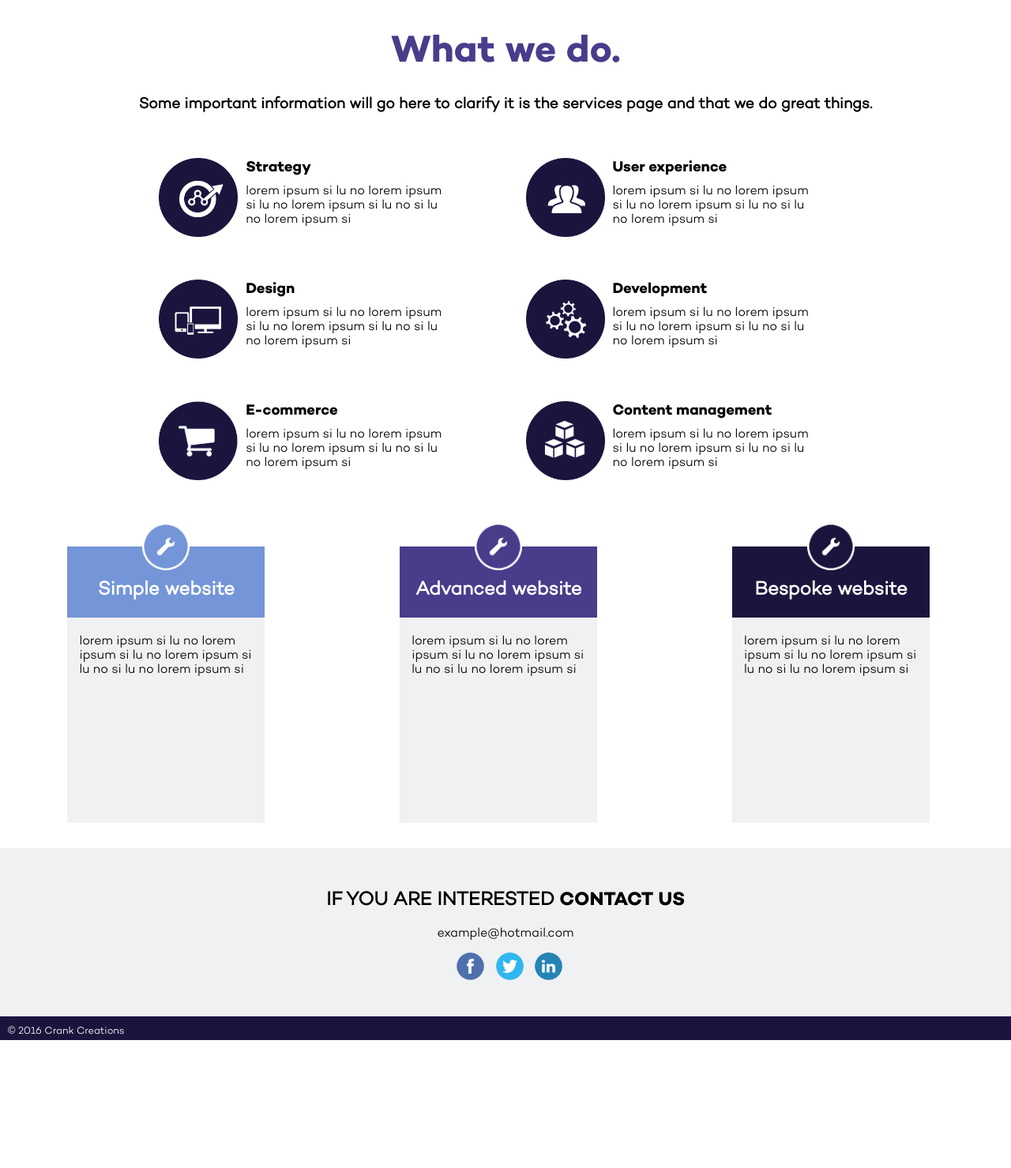
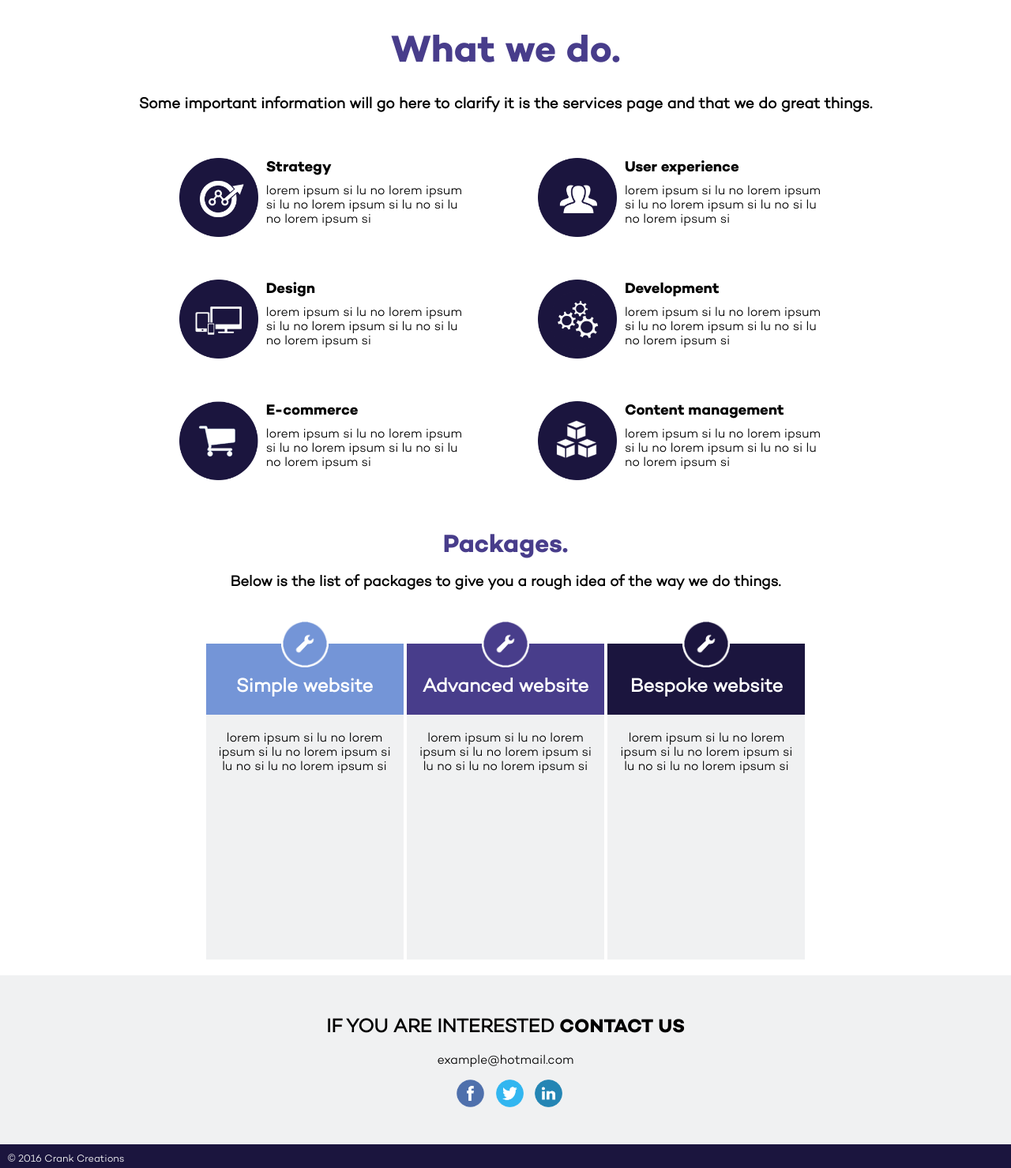
Before and after one commit to Tagern/Individual-Project, a PHP site: page /services.html in a window 1280 px wide. Shown: the part 232-1711 px from the top of the page at 79% size. Before the commit the page ends 1549 px from the top, so only its background shows below. Run offline with PHP 8.4, Linux system fonts and the light colour scheme; some libraries are stand-ins or nearby versions.

Commit message:
updated website and report

```diff
--- a/development/css/style.css
+++ b/development/css/style.css
@@ -36,7 +36,7 @@ body {
     padding: 0 8px 0 8px;
     text-decoration: none;
     color: black;
-    font-family: "camptonlight_demo"; }
+    font-family: "camptonlight_demo", Arial, Helvetica, sans-serif; }
 
 #line {
   box-shadow: 0px 1px 1px #bfbfbf;
@@ -122,14 +122,14 @@ body {
 .services-main h2 {
   font-size: 1.2em;
   text-align: center;
-  font-family: "camptonlight_demo";
+  font-family: "camptonlight_demo", Arial, Helvetica, sans-serif;
   padding: 0 5px 0 5px; }
 
 .service-page-services h3 {
   font-family: "camptonbold_demo";
   margin: 30px 0 0 120px; }
 .service-page-services p {
-  font-family: "camptonlight_demo";
+  font-family: "camptonlight_demo", Arial, Helvetica, sans-serif;
   width: 250px;
   margin: 10px 0 0 120px; }
 .service-page-services img {
@@ -138,13 +138,23 @@ body {
   margin: 30px 0 0 10px; }
 
 .services-packages {
-  margin: 40px 0 0 0; }
+  margin: 40px 0 0 0;
+  text-align: center;
+  position: relative; }
+
+.package-title h2 {
+  font-size: 2em;
+  font-family: "camptonbold_demo";
+  color: #483d8b;
+  margin: 50px 0 0 0; }
+.package-title h3 {
+  font-family: "camptonlight_demo"; }
 
 .all-packages {
   position: relative;
-  height: 350px;
+  height: 400px;
   width: 250px;
-  margin: 0 auto;
+  margin: 50px 0 0 15%;
   background-color: #f0f1f2;
   z-index: 100; }
 
@@ -154,7 +164,7 @@ body {
   top: -30px;
   left: 95px; }
 #paid-package-1 h2 {
-  font-family: "camptonlight_demo";
+  font-family: "camptonlight_demo", Arial, Helvetica, sans-serif;
   font-size: 1.5em;
   text-align: center;
   background-color: #7495d7;
@@ -162,7 +172,7 @@ body {
   padding: 40px 0 0 0;
   color: white; }
 #paid-package-1 p {
-  font-family: "camptonlight_demo";
+  font-family: "camptonlight_demo", Arial, Helvetica, sans-serif;
   padding: 0 15px 0 15px; }
 
 #paid-package-2 img {
@@ -171,7 +181,7 @@ body {
   top: -30px;
   left: 95px; }
 #paid-package-2 h2 {
-  font-family: "camptonlight_demo";
+  font-family: "camptonlight_demo", Arial, Helvetica, sans-serif;
   font-size: 1.5em;
   text-align: center;
   background-color: #483d8b;
@@ -179,7 +189,7 @@ body {
   padding: 40px 0 0 0;
   color: white; }
 #paid-package-2 p {
-  font-family: "camptonlight_demo";
+  font-family: "camptonlight_demo", Arial, Helvetica, sans-serif;
   padding: 0 15px 0 15px; }
 
 #paid-package-3 img {
@@ -188,7 +198,7 @@ body {
   top: -30px;
   left: 95px; }
 #paid-package-3 h2 {
-  font-family: "camptonlight_demo";
+  font-family: "camptonlight_demo", Arial, Helvetica, sans-serif;
   font-size: 1.5em;
   text-align: center;
   background-color: #1b153e;
@@ -196,7 +206,7 @@ body {
   padding: 40px 0 0 0;
   color: white; }
 #paid-package-3 p {
-  font-family: "camptonlight_demo";
+  font-family: "camptonlight_demo", Arial, Helvetica, sans-serif;
   padding: 0 15px 0 15px; }
 
 @media (min-width: 650px) {
@@ -235,9 +245,22 @@ body {
       font-family: "camptonbold_demo";
       margin: 30px 0 0 120px; }
     .service-page-services p {
-      font-family: "camptonlight_demo";
+      font-family: "camptonlight_demo", Arial, Helvetica, sans-serif;
       width: 210px;
-      margin: 10px 0 0 120px; } }
+      margin: 10px 0 0 120px; }
+
+  .all-packages {
+    display: inline-block;
+    margin: 50px 0 0 0; }
+
+  #paid-package-1 h2 {
+    margin-top: 0; }
+
+  #paid-package-2 h2 {
+    margin-top: 0; }
+
+  #paid-package-3 h2 {
+    margin-top: 0; } }
 @media (min-width: 1100px) {
   /* GLOBAL  GLOBAL  GLOBAL  GLOBAL  GLOBAL  GLOBAL  GLOBAL  GLOBAL
      GLOBAL  GLOBAL  GLOBAL  GLOBAL  GLOBAL  GLOBAL  GLOBAL  GLOBAL
@@ -252,7 +275,7 @@ body {
       padding: 0 50px 0 50px;
       text-decoration: none;
       color: black;
-      font-family: "camptonlight_demo";
+      font-family: "camptonlight_demo", Arial, Helvetica, sans-serif;
       font-size: 1em; }
 
   /* HOMEPAGE  HOMEPAGE  HOMEPAGE  HOMEPAGE  HOMEPAGE  HOMEPAGE
@@ -280,21 +303,29 @@ body {
   .services-main h2 {
     font-size: 1.2em;
     text-align: center;
-    font-family: "camptonlight_demo";
+    font-family: "camptonlight_demo", Arial, Helvetica, sans-serif;
     padding: 0 5px 0 5px; }
-  .services-main img {
-    width: 100px;
-    float: left;
-    margin: 30px 0 0 10px; }
 
   .service-page-services {
-    margin-left: 14%; }
+    margin-left: 16%; }
     .service-page-services h3 {
       font-family: "camptonbold_demo";
       margin: 30px 0 0 120px; }
     .service-page-services p {
-      font-family: "camptonlight_demo";
+      font-family: "camptonlight_demo", Arial, Helvetica, sans-serif;
       width: 250px;
       margin: 10px 0 0 120px; } }
+@media (min-width: 1500px) {
+  /* GLOBAL  GLOBAL  GLOBAL  GLOBAL  GLOBAL  GLOBAL  GLOBAL  GLOBAL
+     GLOBAL  GLOBAL  GLOBAL  GLOBAL  GLOBAL  GLOBAL  GLOBAL  GLOBAL
+     GLOBAL  GLOBAL  GLOBAL  GLOBAL  GLOBAL  GLOBAL  GLOBAL  GLOBAL  */
+  /* HOMEPAGE  HOMEPAGE  HOMEPAGE  HOMEPAGE  HOMEPAGE  HOMEPAGE
+     HOMEPAGE  HOMEPAGE  HOMEPAGE  HOMEPAGE  HOMEPAGE  HOMEPAGE
+     HOMEPAGE  HOMEPAGE  HOMEPAGE  HOMEPAGE  HOMEPAGE  HOMEPAGE  */
+  /* SERVICES  SERVICES  SERVICES  SERVICES  SERVICES  SERVICES
+     SERVICES  SERVICES  SERVICES  SERVICES  SERVICES  SERVICES
+     SERVICES  SERVICES  SERVICES  SERVICES  SERVICES  SERVICES  */
+  .service-page-services {
+    margin-left: 25%; } }
 
 /*# sourceMappingURL=style.css.map */
--- a/development/scss/style.scss
+++ b/development/scss/style.scss
@@ -38,7 +38,7 @@ body{
 		padding:0 8px 0 8px;
 		text-decoration:none;
 		color:black;
-		font-family: $campton-light;
+		font-family: $campton-light, Arial, Helvetica, sans-serif;
 	}
 }
 
@@ -169,7 +169,7 @@ body{
 		h2{
 			font-size:1.2em;
 			text-align:center;
-			font-family: $campton-light;
+			font-family: $campton-light, Arial, Helvetica, sans-serif;
 			padding: 0 5px 0 5px;
 
 		}
@@ -186,7 +186,7 @@ body{
 		}
 
 		p{
-			font-family: $campton-light;
+			font-family: $campton-light, Arial, Helvetica, sans-serif;
 			width:250px;
 			margin:10px 0 0 120px;
 		}
@@ -201,13 +201,30 @@ body{
 
 	.services-packages{
 		margin: 40px 0 0 0;
+		text-align:center;
+		position:relative;
+	}
+
+	.package-title{
+
+		h2{
+			font-size:2em;
+			font-family: $campton-bold;
+			color:$primary-color;
+			margin:50px 0 0 0;
+		}
+
+		h3{
+			font-family: $campton-light;
+		}
 	}
 
 	.all-packages{
 		position:relative;
-		height:350px;
+		height:400px;
 		width:250px;
-		margin:0 auto;
+		margin:50px 0 0 15%;
+
 		background-color:#f0f1f2;
 		z-index:100;
 	}
@@ -222,7 +239,7 @@ body{
 		}
 
 		h2{
-			font-family: $campton-light;
+			font-family: $campton-light, Arial, Helvetica, sans-serif;
 			font-size:1.5em;
 			text-align:center;
 			background-color:$light-blue-color;
@@ -232,7 +249,7 @@ body{
 		}
 
 		p{
-			font-family:$campton-light;
+			font-family: $campton-light, Arial, Helvetica, sans-serif;
 			padding:0 15px 0 15px;
 		}
 	}
@@ -247,7 +264,7 @@ body{
 		}
 
 		h2{
-			font-family: $campton-light;
+			font-family: $campton-light, Arial, Helvetica, sans-serif;
 			font-size:1.5em;
 			text-align:center;
 			background-color:$primary-color;
@@ -257,7 +274,7 @@ body{
 		}
 
 		p{
-			font-family:$campton-light;
+			font-family: $campton-light, Arial, Helvetica, sans-serif;
 			padding:0 15px 0 15px;
 		}
 	}
@@ -272,7 +289,7 @@ body{
 		}
 
 		h2{
-			font-family: $campton-light;
+			font-family: $campton-light, Arial, Helvetica, sans-serif;
 			font-size:1.5em;
 			text-align:center;
 			background-color:$secondary-color;
@@ -282,7 +299,7 @@ body{
 		}
 
 		p{
-			font-family:$campton-light;
+			font-family: $campton-light, Arial, Helvetica, sans-serif;
 			padding:0 15px 0 15px;
 		}
 	}
@@ -354,14 +371,40 @@ body{
 		}
 
 		p{
-			font-family: $campton-light;
+			font-family: $campton-light, Arial, Helvetica, sans-serif;
 			width:210px;
 			margin:10px 0 0 120px;
 		}
 
+	}
+
+	.services-packages{
 
 	}
 
+	.all-packages{
+		display:inline-block;
+		margin:50px 0 0 0;
+	}
+
+	#paid-package-1{
+
+		h2{
+			margin-top:0;
+		}
+	}
+	#paid-package-2{
+
+		h2{
+			margin-top:0;
+		}
+	}
+	#paid-package-3{
+
+		h2{
+			margin-top:0;
+		}
+	}
 
 }
 
@@ -388,7 +431,7 @@ body{
 			padding:0 50px 0 50px;
 			text-decoration:none;
 			color:black;
-			font-family: $campton-light;
+			font-family: $campton-light, Arial, Helvetica, sans-serif;
 			font-size: 1em;
 		}
 	}
@@ -433,22 +476,16 @@ body{
 		h2{
 			font-size:1.2em;
 			text-align:center;
-			font-family: $campton-light;
+			font-family: $campton-light, Arial, Helvetica, sans-serif;
 			padding: 0 5px 0 5px;
 
-		}
-
-		img{
-			width:100px;
-			float:left;
-			margin:30px 0 0 10px;
 		}
 
 	}
 
 	.service-page-services{
 
-		margin-left:14%;
+		margin-left:16%;
 
 		h3{
 			font-family: $campton-bold;
@@ -456,11 +493,37 @@ body{
 		}
 
 		p{
-			font-family: $campton-light;
+			font-family: $campton-light, Arial, Helvetica, sans-serif;
 			width:250px;
 			margin:10px 0 0 120px;
 		}
 
 	}
 
+	.services-packages{
+
+	}
+
 }
+
+@media (min-width:1500px){
+
+/* GLOBAL  GLOBAL  GLOBAL  GLOBAL  GLOBAL  GLOBAL  GLOBAL  GLOBAL
+   GLOBAL  GLOBAL  GLOBAL  GLOBAL  GLOBAL  GLOBAL  GLOBAL  GLOBAL
+   GLOBAL  GLOBAL  GLOBAL  GLOBAL  GLOBAL  GLOBAL  GLOBAL  GLOBAL  */
+
+/* HOMEPAGE  HOMEPAGE  HOMEPAGE  HOMEPAGE  HOMEPAGE  HOMEPAGE
+   HOMEPAGE  HOMEPAGE  HOMEPAGE  HOMEPAGE  HOMEPAGE  HOMEPAGE
+   HOMEPAGE  HOMEPAGE  HOMEPAGE  HOMEPAGE  HOMEPAGE  HOMEPAGE  */
+
+/* SERVICES  SERVICES  SERVICES  SERVICES  SERVICES  SERVICES
+   SERVICES  SERVICES  SERVICES  SERVICES  SERVICES  SERVICES
+   SERVICES  SERVICES  SERVICES  SERVICES  SERVICES  SERVICES  */
+
+   .service-page-services{
+
+		margin-left:25%;
+
+	}
+
+}
--- a/development/services.html
+++ b/development/services.html
@@ -90,8 +90,10 @@
         </section>
 
         <section class="services-packages">
-            <div class="row">
-                <div class="col-2">
+            <div class="package-title">
+                <h2>Packages.</h2>
+                <h3>Below is the list of packages to give you a rough idea of the way we do things.</h3>
+            </div>
                     <div class="all-packages">
                         <div id="paid-package-1">
                             <img src="img/package-simple-icon.png"/>
@@ -100,8 +102,6 @@
                                 ipsum si lu no si lu no lorem ipsum si</p>
                         </div>
                     </div>
-                </div>
-                <div class="col-2">
                     <div class="all-packages">
                         <div id="paid-package-2">
                             <img src="img/package-advanced-icon.png"/>
@@ -110,8 +110,7 @@
                                 ipsum si lu no si lu no lorem ipsum si</p>
                         </div>
                     </div>
-                </div>
-                <div class="col-2">
+
                     <div class="all-packages">
                         <div id="paid-package-3">
                             <img src="img/package-bespoke-icon.png"/>
@@ -120,8 +119,6 @@
                                 ipsum si lu no si lu no lorem ipsum si</p>
                         </div>
                     </div>
-                </div>
-            </div>
         </section>
 
         <footer class="footer">
```
Also changed, not shown: development/output.css (+16 -17 lines), 1 other file.
